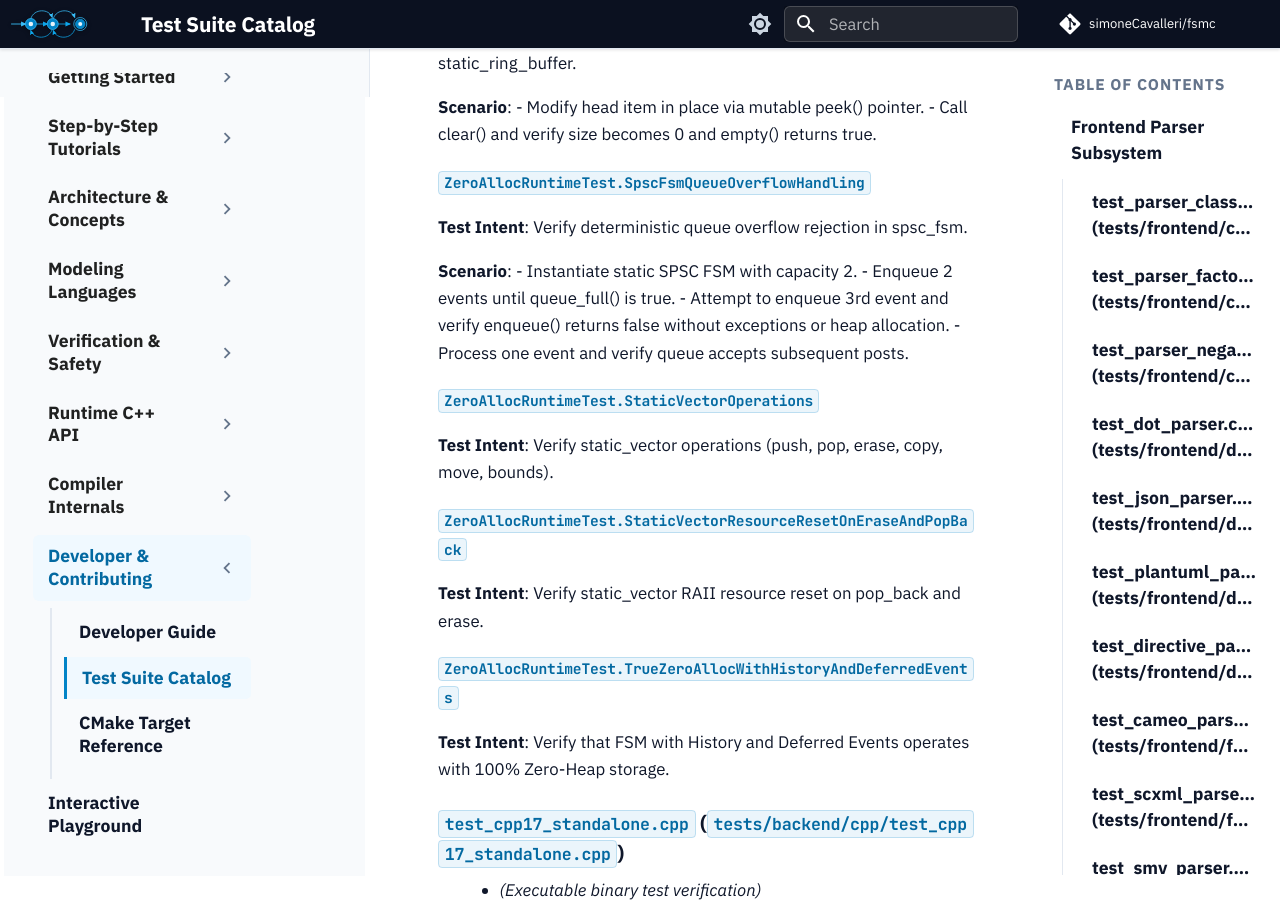
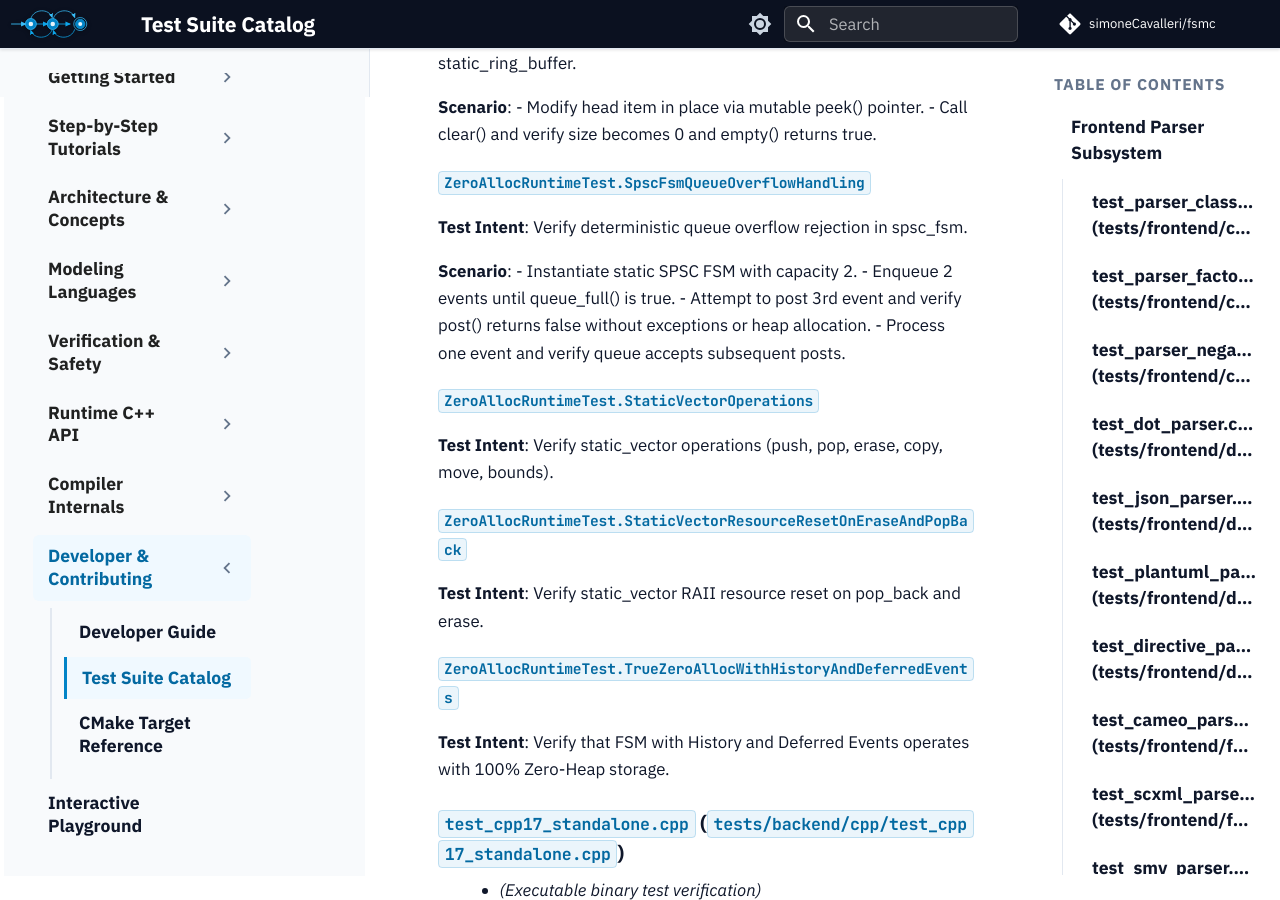
Before and after one commit to simoneCavalleri/fsmc, an MkDocs documentation site: the page built from docs/reference/test_suite_catalog.md, in a window 1280 px wide and 900 px high, scrolled down 41017 px. Built offline with MkDocs 1.6.1 and Material for MkDocs 9.7.7, drawn with Linux system fonts in a browser that asks for light colours; comment, search, counter and statistics services are not loaded.

Commit message:
docs(catalog): synchronize test suite catalog with in-code test comments

```diff
--- a/docs/reference/test_suite_catalog.md
+++ b/docs/reference/test_suite_catalog.md
@@ -1282,7 +1282,7 @@
 **Scenario**:
   - Instantiate static SPSC FSM with capacity 2.
   - Enqueue 2 events until queue_full() is true.
-  - Attempt to enqueue 3rd event and verify enqueue() returns false without exceptions or heap allocation.
+  - Attempt to post 3rd event and verify post() returns false without exceptions or heap allocation.
   - Process one event and verify queue accepts subsequent posts.
 
 #### `ZeroAllocRuntimeTest.StaticVectorOperations`
```
